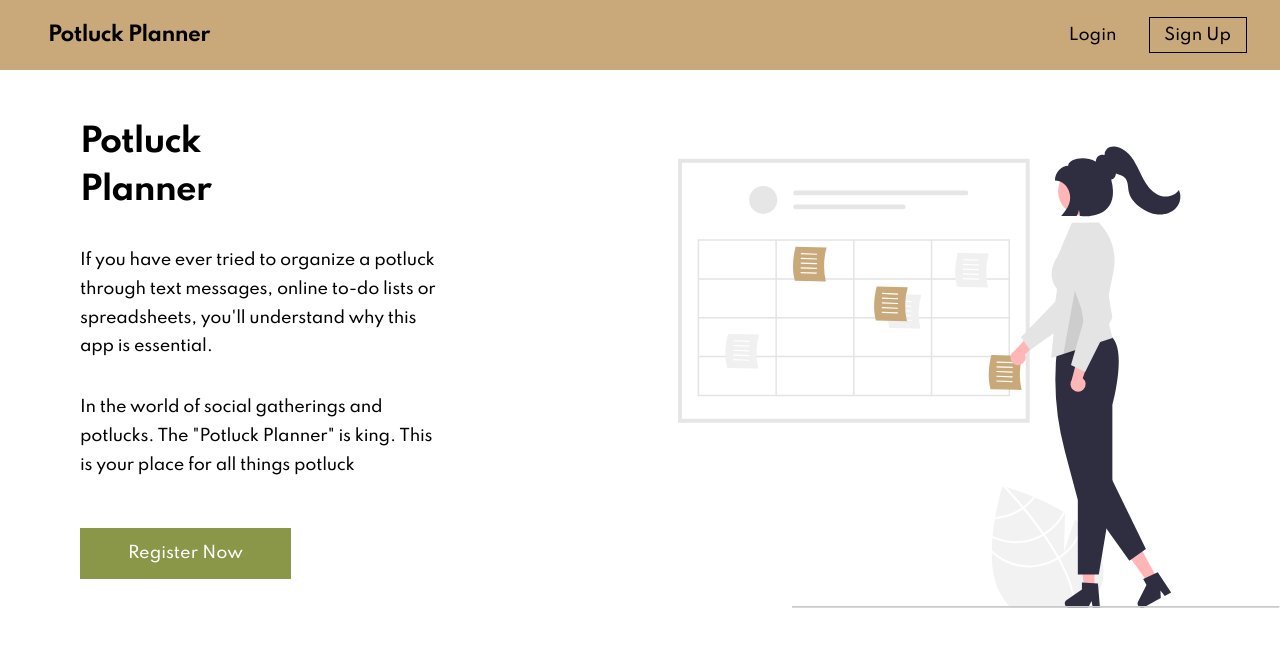
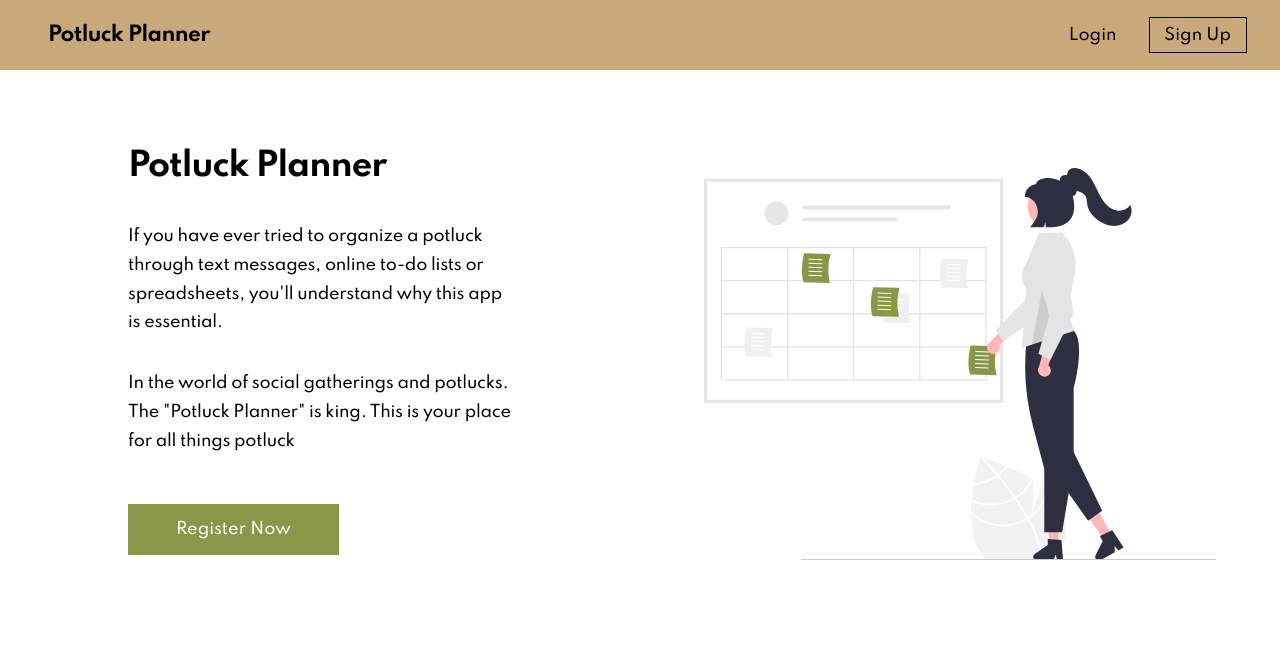
Before and after one commit to rdperry031/front-end, a React (Create React App) app in the folder potluck-planner/: page / in a window 1280 px wide. Shown: the top 646 px of the page. Built offline with nearby package versions, Linux system fonts and the light colour scheme.

Commit message:
done with home page

```diff
--- a/potluck-planner/src/components/Header.js
+++ b/potluck-planner/src/components/Header.js
@@ -10,6 +10,11 @@ const StyledHeader = styled.header`
     height: var(--nav-height);
     width: 100%;
     background-color: var(--secondary-color);
+
+    .home-link {
+      text-decoration: none;
+      color: inherit;
+    }
 
     h2 {
       margin-left: 3rem;
@@ -149,7 +154,10 @@ export default function Header() {
   return (
     <StyledHeader>
       <nav className={navOpen && !isDesktop ? "nav-mobile-active" : null}>
-        <h2>Potluck Planner </h2>
+        <Link to="/" className="home-link">
+          <h2>Potluck Planner </h2>
+        </Link>
+
         <div className="nav-links-container">
           <NavLink
             to="/login"
--- a/potluck-planner/src/components/Home.js
+++ b/potluck-planner/src/components/Home.js
@@ -6,10 +6,10 @@ import { ReactComponent as BannerIllustration } from "../../src/Images/Home-Page
 
 const StyledBannerContainer = styled.div`
   display: flex;
-  height: 65vh;
+  justify-content: center;
 
   .banner-text-container {
-    padding: 3rem 15rem 1.5rem 5rem;
+    padding: 4.5rem 15% 0rem 5%;
     flex: 0 0 53%;
     display: flex;
     flex-direction: column;
@@ -38,6 +38,64 @@ const StyledBannerContainer = styled.div`
       background-color: var(--accent-color);
     }
   }
+
+  svg {
+    flex: 0 0 40%;
+    height: max-content;
+    padding-top: 4.5rem;
+    margin-left: 2rem;
+  }
+
+  //   Large Desktop and smaller
+
+  @media only screen and (max-width: 1980px) {
+  }
+
+  // Laptop Large
+
+  @media only screen and (max-width: 1600px) {
+    .banner-text-container {
+      flex: 0 0 50%;
+    }
+
+    svg {
+      flex: 0 0 40%;
+      margin-top: 2%;
+      margin-left: 0;
+    }
+  }
+
+  //   Tablet breakpoint all the way to phone size
+  @media only screen and (max-width: 950px) {
+    .banner-text-container {
+      padding: 3%;
+    }
+  }
+
+  //   phones and smaller
+  @media only screen and (max-width: 768px) {
+    flex-wrap: wrap;
+
+    .banner-text-container {
+      flex: 0 0 80%;
+      padding-top: 2rem;
+
+      h1 {
+        margin-bottom: 1rem;
+      }
+
+      p:nth-of-type(1) {
+        margin-bottom: 1rem;
+      }
+    }
+
+    svg {
+      flex: 0 0 80%;
+      padding-top: 4rem;
+      padding-bottom: 4rem;
+      height: max-content;
+    }
+  }
 `;
 
 export default function Home() {
@@ -45,9 +103,7 @@ export default function Home() {
     <>
       <StyledBannerContainer>
         <div className="banner-text-container">
-          <h1>
-            Potluck <br></br> Planner
-          </h1>
+          <h1>Potluck Planner</h1>
 
           <p>
             If you have ever tried to organize a potluck through text messages,
--- a/potluck-planner/src/index.css
+++ b/potluck-planner/src/index.css
@@ -62,4 +62,6 @@ body {
   font-family: "Spartan", sans-serif;
   background-color: var(--primary-color);
   color: var(--main-text-color);
+  max-width: 1980px;
+  margin: 0 auto;
 }
```
Also changed, not shown: potluck-planner/src/Images/Home-Page/events-illustration.svg.
